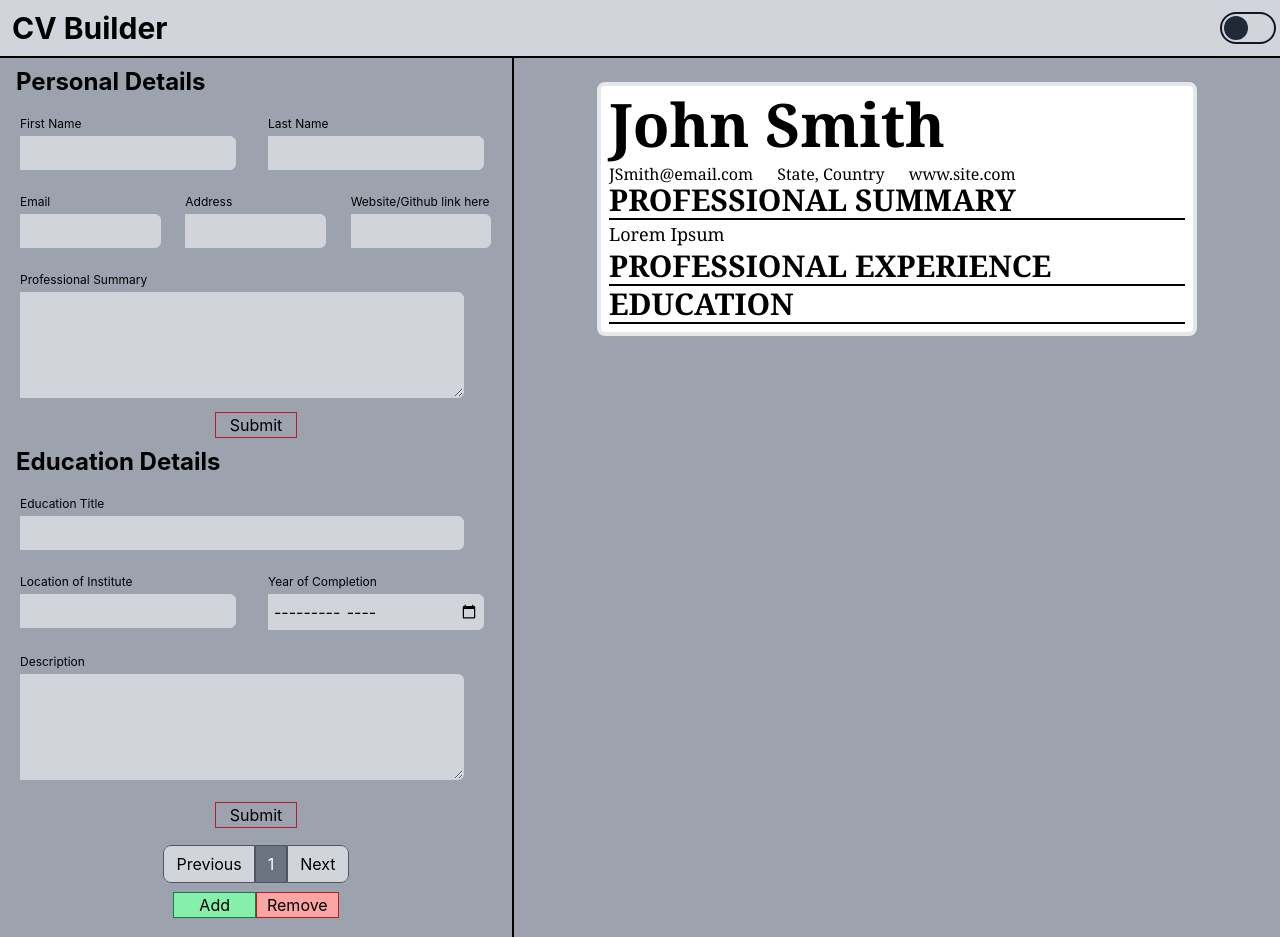
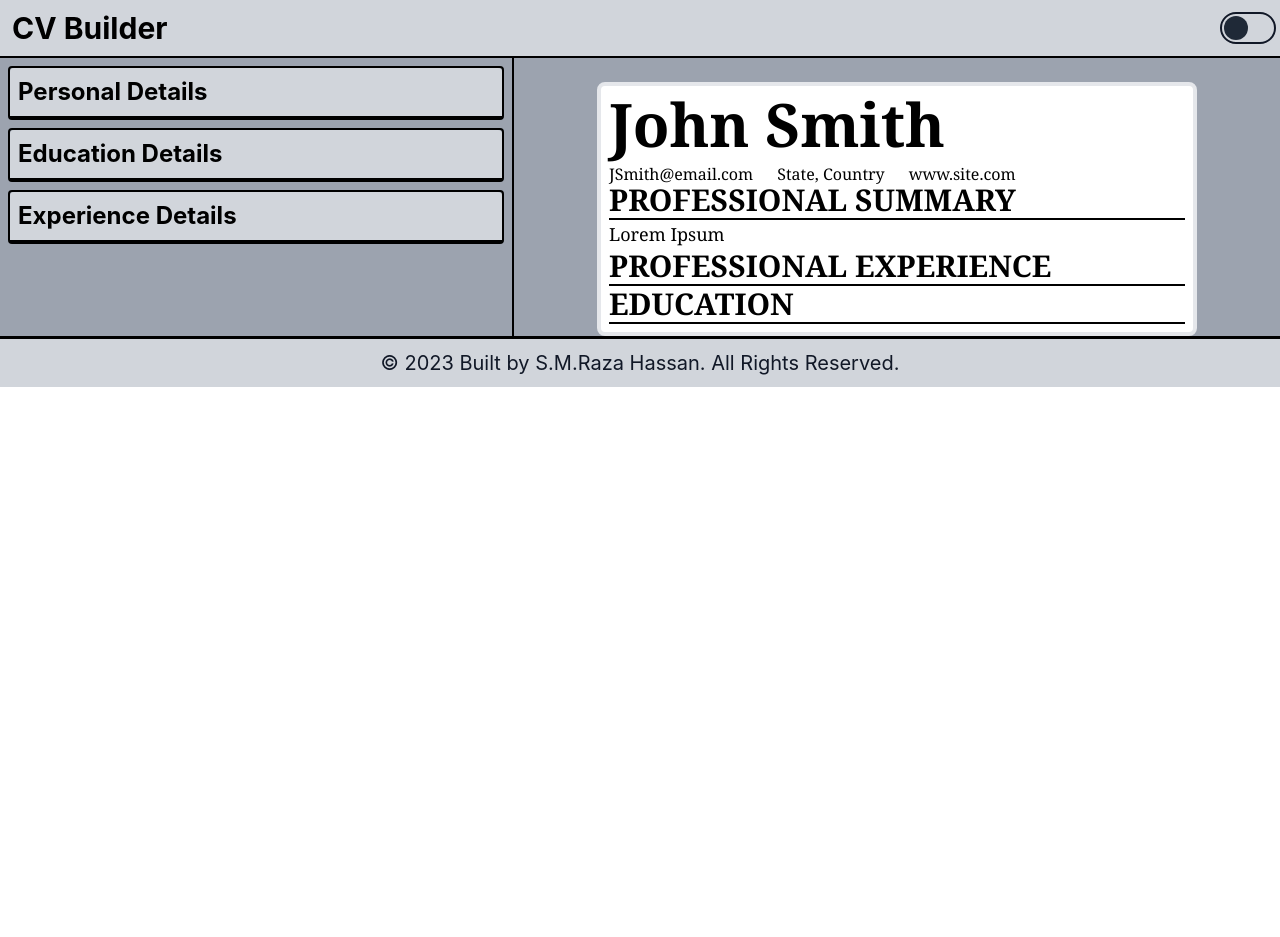
Before and after one commit to bilgramiraza/cv-builder, a React (Vite) app: page / in a window 1280 px wide. Shown: the top 937 px of the page. After the commit the page ends 800 px from the top, so only its background shows below. Built offline with nearby package versions, Linux system fonts and the light colour scheme.

Commit message:
Converted Forms to accordians layout

```diff
--- a/src/components/Education.jsx
+++ b/src/components/Education.jsx
@@ -13,6 +13,7 @@ function Education({getEducation, education}) {
   const [status, setStatus] = useState(education[index]?.status||false);
 
   const formStatus = eduTitle&&desc&&endDate&&address;
+  const [showForm, setShowForm] = useState(false);
 
   const handleChange=(e)=>{
     switch(e.target.name){
@@ -85,10 +86,16 @@ function Education({getEducation, education}) {
     setStatus(newEducation[index]?.status||false);
   };
 
+  const toggleForm = () =>{
+    setShowForm(!showForm);
+  };
+
   return (
-    <div>
-      <h3 className="mt-2 ms-2 text-2xl font-bold text-black dark:text-white">Education Details</h3>
-      <form className="flex flex-col" onSubmit={handleSubmit} key={index}>
+    <div className="border-2 border-black rounded mt-2">
+      <div className="border-b-2 border-black py-2 ps-2 rounded-t bg-gray-300 dark:bg-gray-800 cursor-pointer" onClick={toggleForm}>
+        <h3 className="text-2xl font-bold text-black dark:text-white">Education Details</h3>
+      </div>
+      <form className={`flex flex-col pb-2 ${showForm?'':'hidden'}`} onSubmit={handleSubmit} key={index}>
         <div className="flex flex-col w-full my-1.5 lg:flex-row">
           <div className='block w-full ms-3'>
             <InputGroup inputType="text" inputName="eduTitle" inputLabel="Education Title" inputValue={eduTitle} handleChange={handleChange} disabled={status}/>
@@ -108,14 +115,14 @@ function Education({getEducation, education}) {
           </div>
         </div>
         <div className="flex justify-center my-4">
-          <button className={`border ${!formStatus?'border-red-700 bg-transparent':(status?'border-blue-700 bg-blue-300 hover:bg-blue-500 dark:bg-blue-700 dark:hover:bg-blue-900':'border-green-700 bg-green-300 hover:bg-green-500 dark:bg-green-700 dark:hover:bg-green-900')} w-1/6 transition ease-in duration-200 text-black dark:text-white`} disabled={!formStatus}>{status?'Edit':'Submit'}</button>
+          <button className={`border ${!formStatus?'border-red-700 bg-transparent':(status?'border-blue-700 bg-blue-300 hover:bg-blue-500 dark:bg-blue-700 dark:hover:bg-blue-900':'border-green-700 bg-green-300 hover:bg-green-500 dark:bg-green-700 dark:hover:bg-green-900')} w-1/6 transition ease-in duration-200 text-black dark:text-white`} disabled={!formStatus} type="submit">{status?'Edit':'Submit'}</button>
+        </div>
+        <EntriesManager index={index} handleIndexChange={handleIndexChange} maxLength={education.length}/>
+        <div className="flex justify-center my-2">
+          <button type="button" onClick={addEntry} className={'border border-green-700 bg-green-300 hover:bg-green-500 dark:bg-green-700 dark:hover:bg-green-900 w-1/6 transition ease-in duration-200 text-black dark:text-white'}>Add</button>
+          <button type="button" onClick={removeEntry} className={'border border-red-700 bg-red-300 hover:bg-red-500 dark:bg-red-700 dark:hover:bg-red-900 w-1/6 transition ease-in duration-200 text-black dark:text-white'}>Remove</button>
         </div>
       </form>
-      <EntriesManager index={index} handleIndexChange={handleIndexChange} maxLength={education.length}/>
-      <div className="flex justify-center my-4">
-        <button type="button" onClick={addEntry} className={'border border-green-700 bg-green-300 hover:bg-green-500 dark:bg-green-700 dark:hover:bg-green-900 w-1/6 transition ease-in duration-200 text-black dark:text-white'}>Add</button>
-        <button type="button" onClick={removeEntry} className={'border border-red-700 bg-red-300 hover:bg-red-500 dark:bg-red-700 dark:hover:bg-red-900 w-1/6 transition ease-in duration-200 text-black dark:text-white'}>Remove</button>
-      </div>
     </div>
   );
 }
--- a/src/components/Experience.jsx
+++ b/src/components/Experience.jsx
@@ -14,6 +14,7 @@ function Experience({ getExperience, experience }) {
   const [status, setStatus] = useState(experience[index]?.status || false);
 
   const formStatus = expCompany && expTitle && startDate && endDate && desc;
+  const [showForm, setShowForm] = useState(false);
 
   const handleChange = (e) => {
     switch (e.target.name) {
@@ -92,11 +93,16 @@ function Experience({ getExperience, experience }) {
     setStatus(newExperience[index]?.status || false);
   };
 
+  const toggleForm = () =>{
+    setShowForm(!showForm);
+  };
 
   return (
-    <div>
-      <h3 className="mt-2 ms-2 text-2xl font-bold text-black dark:text-white">Experience Details</h3>
-      <form className="flex flex-col" onSubmit={handleSubmit} key={index}>
+    <div className="border-2 border-black rounded my-2">
+      <div className="border-b-2 border-black py-2 ps-2 rounded-t bg-gray-300 dark:bg-gray-800 cursor-pointer" onClick={toggleForm}>
+        <h3 className="text-2xl font-bold text-black dark:text-white">Experience Details</h3>
+      </div>
+      <form className={`flex flex-col pb-2 ${showForm?'':'hidden'}`} onSubmit={handleSubmit} key={index}>
         <div className="flex flex-col w-full my-1.5 lg:flex-row">
           <div className='block w-full ms-3 lg:w-1/2 '>
             <InputGroup inputType="text" inputName="expCompany" inputLabel="Company Name" inputValue={expCompany} handleChange={handleChange} disabled={status} />
@@ -121,12 +127,12 @@ function Experience({ getExperience, experience }) {
         <div className="flex justify-center my-4">
           <button className={`border ${!formStatus ? 'border-red-700 bg-transparent' : (status ? 'border-blue-700 bg-blue-300 hover:bg-blue-500 dark:bg-blue-700 dark:hover:bg-blue-900' : 'border-green-700 bg-green-300 hover:bg-green-500 dark:bg-green-700 dark:hover:bg-green-900')} w-1/6 transition ease-in duration-200 text-black dark:text-white`} disabled={!formStatus}>{status ? 'Edit' : 'Submit'}</button>
         </div>
+        <EntriesManager index={index} handleIndexChange={handleIndexChange} maxLength={experience.length} />
+        <div className="flex justify-center my-2">
+          <button type="button" onClick={addEntry} className={'border border-green-700 bg-green-300 hover:bg-green-500 dark:bg-green-700 dark:hover:bg-green-900 w-1/6 transition ease-in duration-200 text-black dark:text-white'}>Add</button>
+          <button type="button" onClick={removeEntry} className={'border border-red-700 bg-red-300 hover:bg-red-500 dark:bg-red-700 dark:hover:bg-red-900 w-1/6 transition ease-in duration-200 text-black dark:text-white'}>Remove</button>
+        </div>
       </form>
-      <EntriesManager index={index} handleIndexChange={handleIndexChange} maxLength={experience.length} />
-      <div className="flex justify-center my-4">
-        <button type="button" onClick={addEntry} className={'border border-green-700 bg-green-300 hover:bg-green-500 dark:bg-green-700 dark:hover:bg-green-900 w-1/6 transition ease-in duration-200 text-black dark:text-white'}>Add</button>
-        <button type="button" onClick={removeEntry} className={'border border-red-700 bg-red-300 hover:bg-red-500 dark:bg-red-700 dark:hover:bg-red-900 w-1/6 transition ease-in duration-200 text-black dark:text-white'}>Remove</button>
-      </div>
     </div>
   );
 }
--- a/src/components/Personal.jsx
+++ b/src/components/Personal.jsx
@@ -10,7 +10,9 @@ function Personal({getPersonal, personal}) {
   const [website, setWebsite] = useState(personal?.website||'');
   const [profSummary, setProfSummary] = useState(personal?.profSummary||'');
   const [status, setStatus] = useState(personal?.status||false);
+
   const formStatus = fname&&lname&&email&&address&&website&&profSummary;
+  const [showForm, setShowForm] = useState(false);
 
   const handleChange = (e) =>{
     switch(e.target.name){
@@ -61,10 +63,16 @@ function Personal({getPersonal, personal}) {
     }
   };
 
+  const toggleForm = () =>{
+    setShowForm(!showForm);
+  };
+
   return (
-    <div>
-      <h3 className="mt-2 ms-2 text-2xl font-bold text-black dark:text-white">Personal Details</h3>
-      <form onSubmit={handleSubmit} className="flex flex-col">
+    <div className="border-2 border-black rounded mt-2">
+      <div className="border-b-2 border-black py-2 ps-2 rounded-t bg-gray-300 dark:bg-gray-800 cursor-pointer" onClick={toggleForm}>
+        <h3 className="text-2xl font-bold text-black dark:text-white">Personal Details</h3>
+      </div>
+      <form onSubmit={handleSubmit} className={`flex flex-col pb-2 ${showForm?'':'hidden'}`}>
         <div className="flex flex-col w-full my-1.5 lg:flex-row">
           <div className='block w-full ms-3 lg:w-1/2 '>
             <InputGroup inputType="text" inputName="firstName" inputLabel="First Name" inputValue={fname} handleChange={handleChange} disabled={status}/>
```
